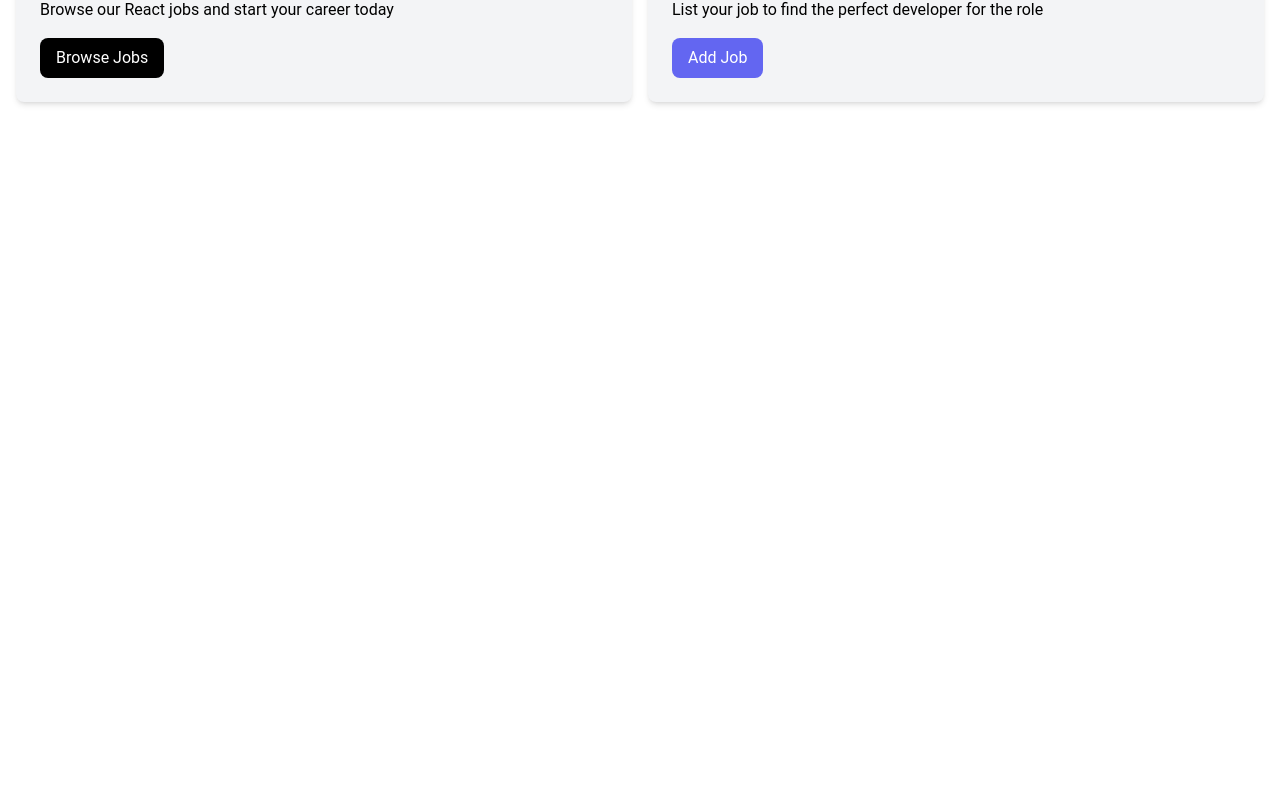
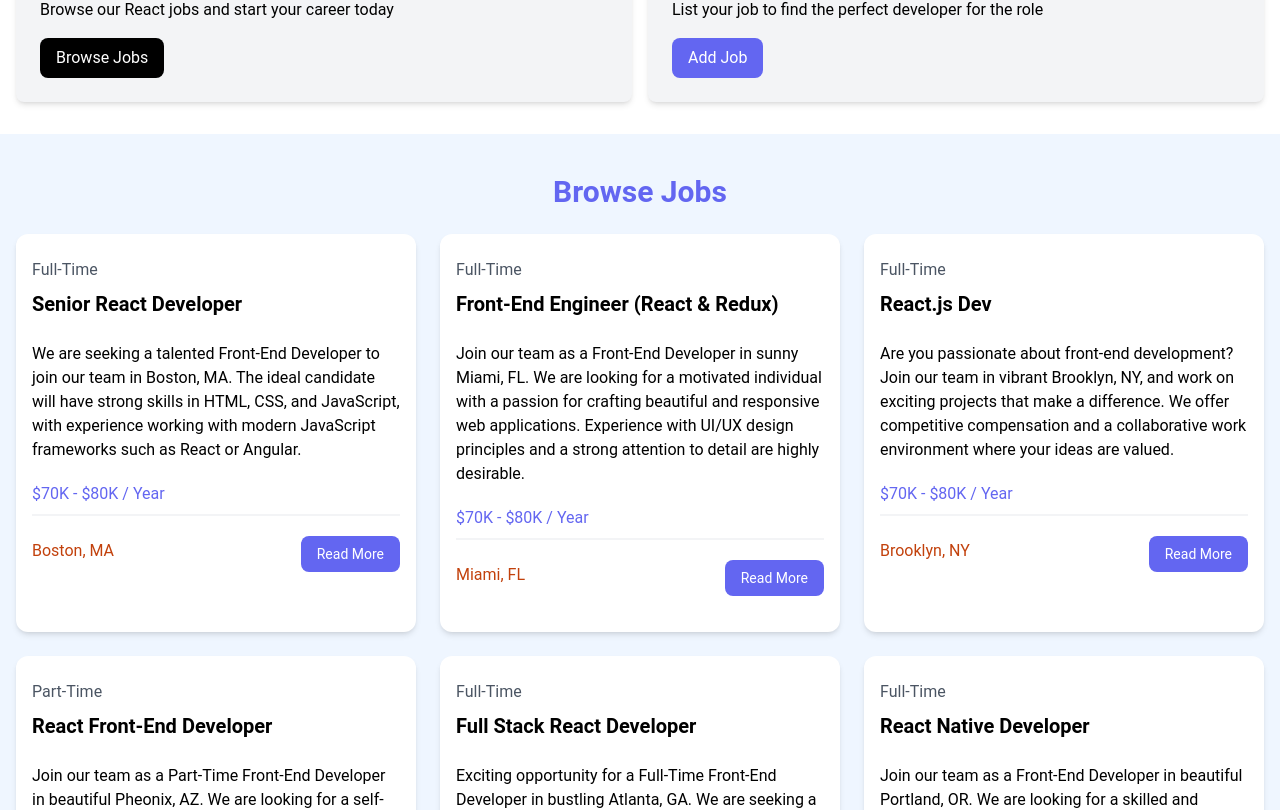
Before and after one commit to LEO20Debugger/job-hunt-website, a React (Vite) app: page / in a window 1280 px wide. Shown: the part 475-1285 px from the top of the page. Before the commit the page ends 800 px from the top, so only its background shows below. Built offline with nearby package versions, Linux system fonts and the light colour scheme.

Commit message:
added new components

```diff
--- a/src/App.jsx
+++ b/src/App.jsx
@@ -2,6 +2,7 @@
 import Navbar from './components/Navbar'
 import Hero from './components/Hero'
 import HomeCards from './components/HomeCards'
+import JobListings from './components/JobListings'
 
 const App = () => {
   return (
@@ -9,6 +10,7 @@
   <Navbar />
   <Hero />
   <HomeCards />
+  <JobListings />
     </>
 
   )
--- /dev/null
+++ b/src/components/JobListings.jsx
@@ -0,0 +1,50 @@
+import React from "react";
+import jobs from '../jobs.json';
+
+const JobListings = () => {
+
+  return (
+    <section class="bg-blue-50 px-4 py-10">
+      <div class="container-xl lg:container m-auto">
+        <h2 class="text-3xl font-bold text-indigo-500 mb-6 text-center">
+          Browse Jobs
+        </h2>
+        <div class="grid grid-cols-1 md:grid-cols-3 gap-6">
+          { jobs.map((job) => (
+
+<div class="bg-white rounded-xl shadow-md relative">
+<div class="p-4">
+  <div class="mb-6">
+    <div class="text-gray-600 my-2">{ job.type }</div>
+    <h3 class="text-xl font-bold"> { job.title } </h3>
+  </div>
+
+  <div class="mb-5"> { job.description } </div>
+
+  <h3 class="text-indigo-500 mb-2"> { job.salary } / Year </h3>
+
+  <div class="border border-gray-100 mb-5"></div>
+
+  <div class="flex flex-col lg:flex-row justify-between mb-4">
+    <div class="text-orange-700 mb-3">
+      <i class="fa-solid fa-location-dot text-lg"></i>
+      { job.location }
+    </div>
+    <a
+      href="job.html"
+      class="h-[36px] bg-indigo-500 hover:bg-indigo-600 text-white px-4 py-2 rounded-lg text-center text-sm"
+    >
+      Read More
+    </a>
+  </div>
+</div>
+</div>
+          ))}
+
+        </div>
+      </div>
+    </section>
+  );
+};
+
+export default JobListings;
```
Also changed, not shown: src/jobs.json (renamed from jobs.json).
